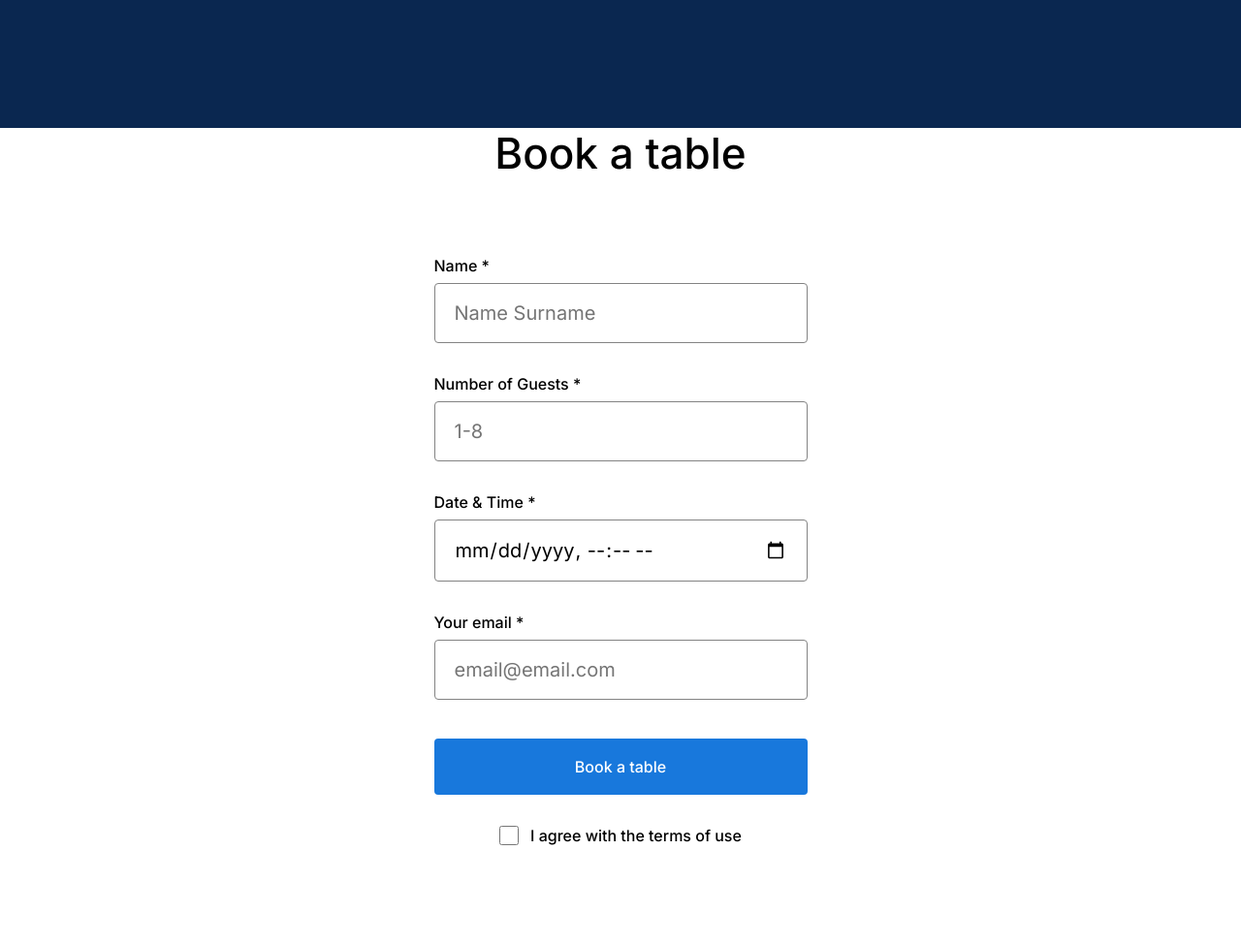
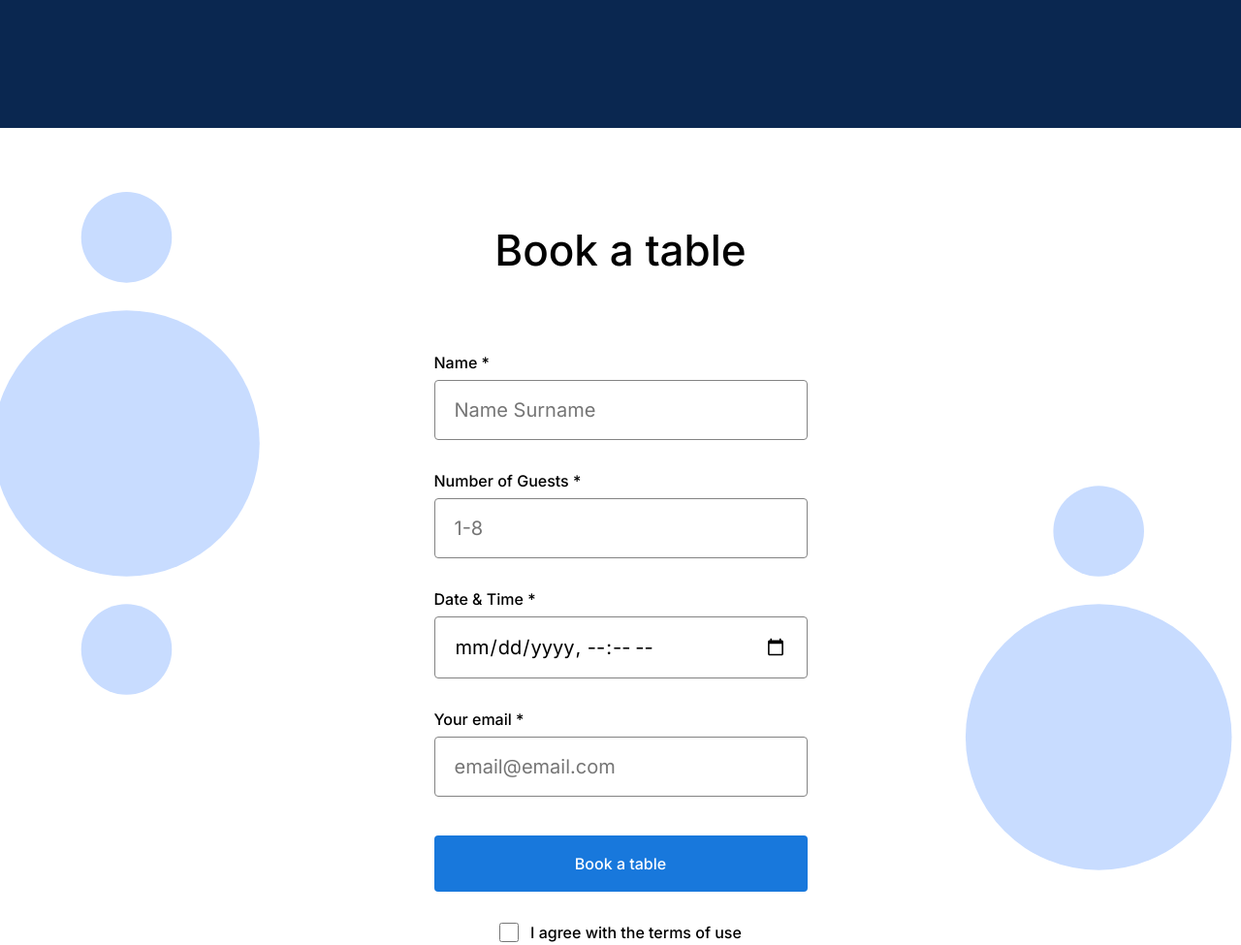
Before and after one commit to savannahsirois/se_project_coffeeshop, a plain HTML site: page index.html in a window 1280 px wide. Shown: the part 1660-2635 px from the top of the page at 97% size. Before the commit the page ends 2532 px from the top, so only its background shows below. Drawn offline with Linux system fonts and the light colour scheme.

Commit message:
Project 2 Stage 3 Updates

```diff
--- a/pages/index.css
+++ b/pages/index.css
@@ -134,7 +134,7 @@
   line-height: 30px;
 }
 
-.reservations {
+.reservation {
   color: #d9e7ff;
   background-image: url(../images/background_reservation.svg);
   background-repeat: no-repeat;
```
